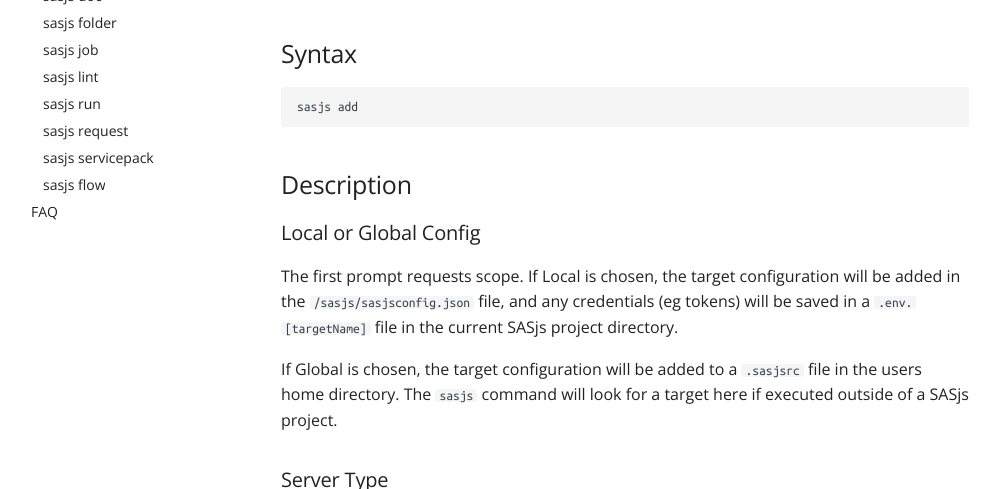
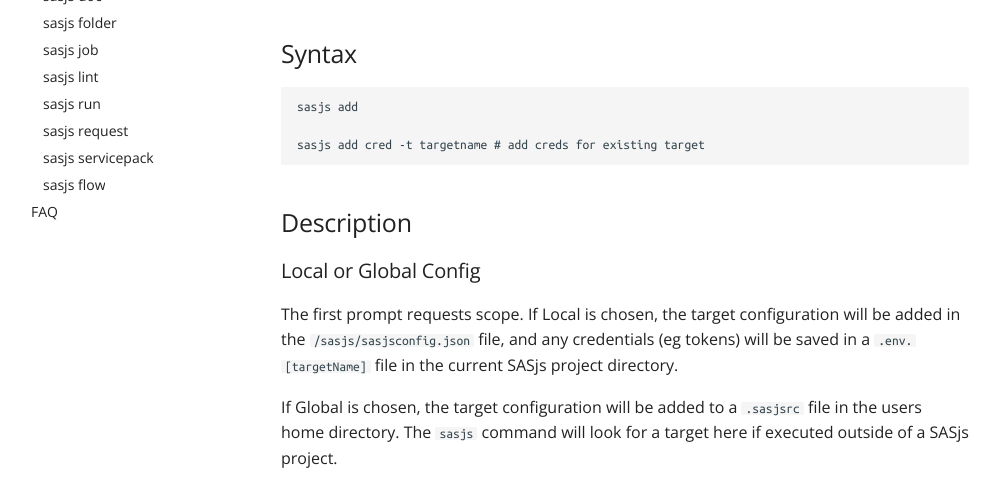
Before and after one commit to sasjs/cli.sasjs.io, an MkDocs documentation site: the page built from docs/add.md, in a window 1280 px wide and 900 px high, cut to the strip 411-900 px from the top of the window. Shown: the whole strip, without its empty margins (15-1015 px from the left). Built offline with MkDocs 1.6.1 and Material for MkDocs 9.7.7, drawn with Linux system fonts in a browser that asks for light colours.

Commit message:
chore: automated commit

````diff
--- a/docs/add.md
+++ b/docs/add.md
@@ -1,3 +1,11 @@
+---
+layout: article
+title: SASjs Add
+description: The `sasjs add` command provides a series of prompts used to define a SAS target
+og_image: https://sasjs.io/img/sasjsaddcred.png
+---
+
+
 # sasjs add
 
 The `sasjs add` command provides a series of prompts used to define a SAS [target](https://sasjs.io/glossary#target) along with the relevant connection details (if SAS Viya).
@@ -8,6 +16,8 @@
 
 ```
 sasjs add
+
+sasjs add cred -t targetname # add creds for existing target
 ```
 
 ## Description
@@ -45,5 +55,3 @@
 If SAS 9 was chosen as the serverType then the server name should be chosen (eg SASApp) and the metadata repository in which to deploy the SAS Web Services. Default is Foundation.
 
 <script id="asciicast-361844" src="https://asciinema.org/a/361844.js" async></script>
-
-<meta name="description" content="The `sasjs add` command provides a series of prompts used to define a SAS target">
````
Also changed, not shown: docs/img/sasjsaddcred.png (added).
